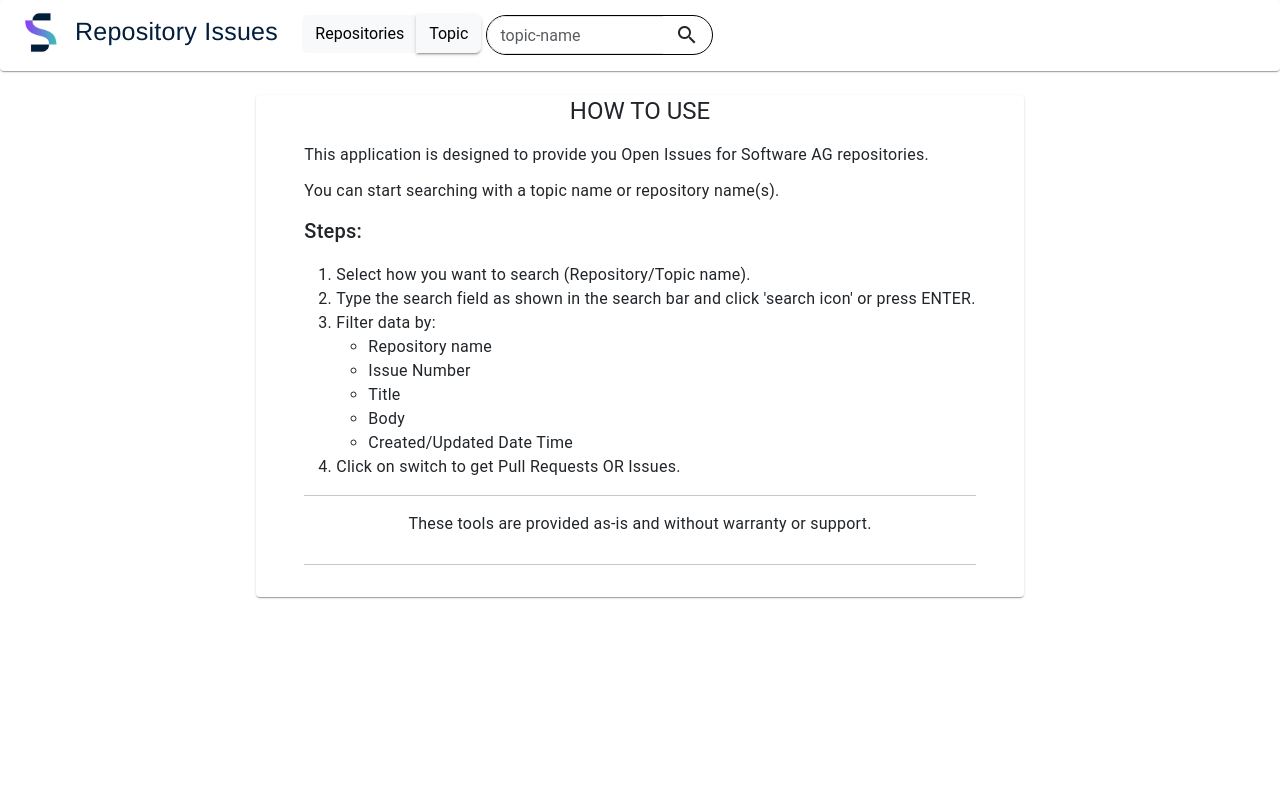
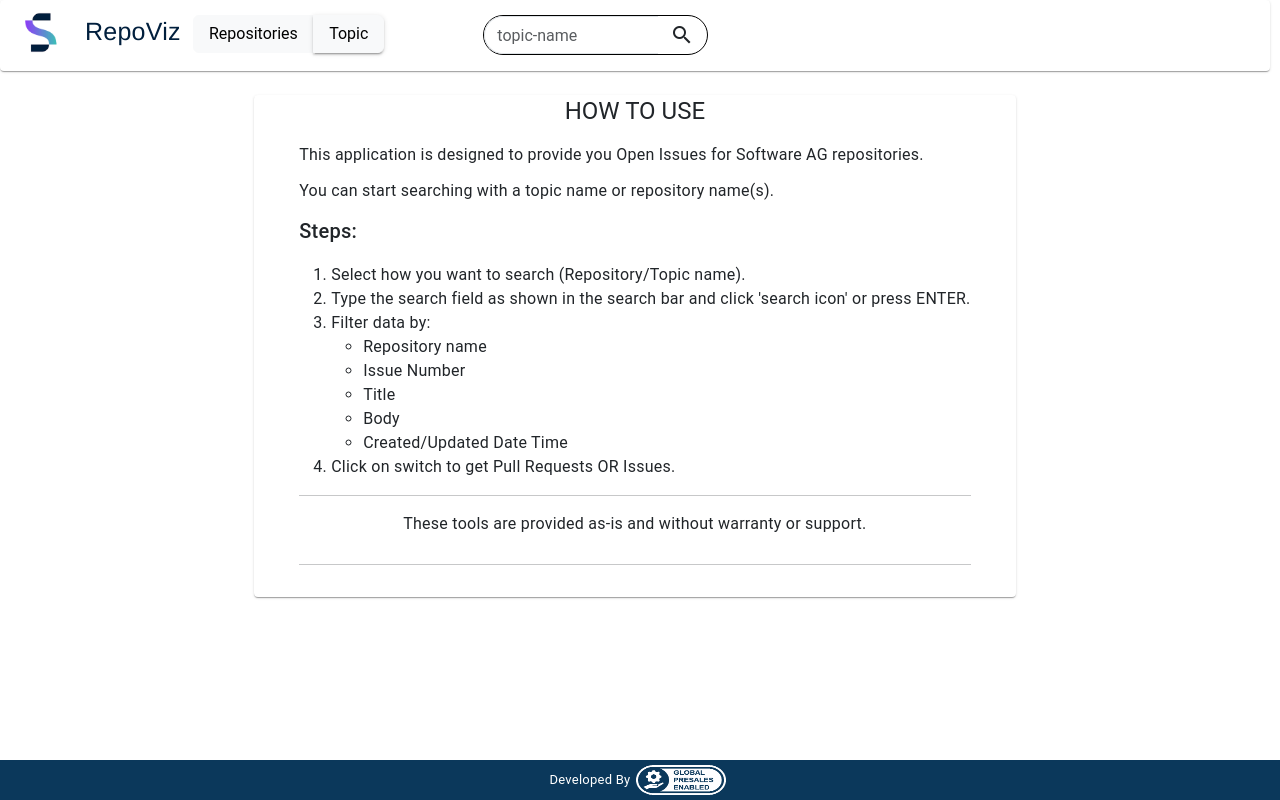
Before and after one commit to SoftwareAG/open-source-repo-issues, an Angular app: page / in a window 1280 px wide. Built offline with nearby package versions, Linux system fonts and the light colour scheme.

Commit message:
renaming & branding

```diff
--- a/src/app/app.component.css
+++ b/src/app/app.component.css
@@ -13,7 +13,6 @@ mat-form-field{
     font-size: 125%;
 }
 .titleHeading{
-    margin-left: -10px;
     margin-top: 10px;
 }
 mat-icon{
@@ -48,6 +47,8 @@ button{
     display: contents;
     align-content: center;
     align-items: center;
+    height:95vh;
+    padding-bottom: 10vh;
 }
 .toggles{
     margin-top: 15px;
@@ -85,7 +86,7 @@ th{
     margin-top: -10px;
 }
 body{
-    width: 100%;
+    width: 99.6%;
     height: 100%;
 }
 .logo{
@@ -93,6 +94,24 @@ body{
     width: 65px;
     height: 65px;
     padding: 10px;
+}
+.GPlogo{
+    background-color: #ccc;
+    padding: 10px;
+}
+.footer-div{
+    position: fixed;
+    bottom: 0px;
+    right: 0px;
+    left: 0px;
+    height:5vh;
+}
+.footer-img{
+    padding: 5px;
+    width: 100px;
+}
+mat-paginator{
+    padding-bottom: 50px;
 }
 .switch {
     position: relative;
--- a/src/app/app.component.html
+++ b/src/app/app.component.html
@@ -17,12 +17,10 @@
       <mat-card-title>
         <div class="row">
           <img class="col-lg-1 col-sm-1 logo" src="../assets/images/softwareag LOGO.png" alt="Softwareag Logo" />
-          <div class="col-lg-2 col-sm-4 title justify-content-start">
-            <div class="justify-content-start titleHeading">
-              Repository Issues
-            </div>
+          <div class="col-lg-1 col-sm-3 title justify-content-start">
+            <div class="justify-content-start titleHeading">RepoViz</div>
           </div>
-          <div class="col-lg-1 col-sm-2 toggles justify-content-start">
+          <div class="col-lg-2 col-sm-3 toggles justify-content-start">
               <div class="btn-group" role="group" aria-label="Toggles" style="width: 100%;">
                 <button type="button" class="btn btn-light" data-toggle="tooltip" title="Search by Repo names"
                   (click)="onToggleChange('Repo')" [class.mat-elevation-z2]="toggleVal=='Repo'">
@@ -195,11 +193,12 @@
         <tr mat-header-row *matHeaderRowDef="this.displayedColumns; sticky: true"></tr>
         <tr mat-row *matRowDef="let row; columns:this.displayedColumns"></tr>
       </table>
-    </div>
     <mat-paginator [pageSizeOptions]="[10, 20, 50, 100]"
       showFirstLastButtons aria-label="Select page of Issues"
       *ngIf="submitClicked && !dataNotFound && !isLoading">
     </mat-paginator>
+    </div>
+
     <div *ngIf="isLoading" class="d-flex justify-content-center">
       <div>
         <mat-progress-spinner mode="indeterminate" [diameter]="50"></mat-progress-spinner>
@@ -212,5 +211,9 @@
       </div>
     </div>
   </div>
+  <div class="d-flex justify-content-center footer-div" style="background-color:#0b385b">
+    <p style="padding-top: 10px; font-size: small; color: white;">Developed By </p>
+    <img class="col-lg-1 col-sm-2 footer-img" src="assets/images/global-presales-logo.png" alt="global presales logo"/>
+  </div>
 </body>
 </html>
```
Also changed, not shown: src/assets/images/global-presales-logo.png (added).
